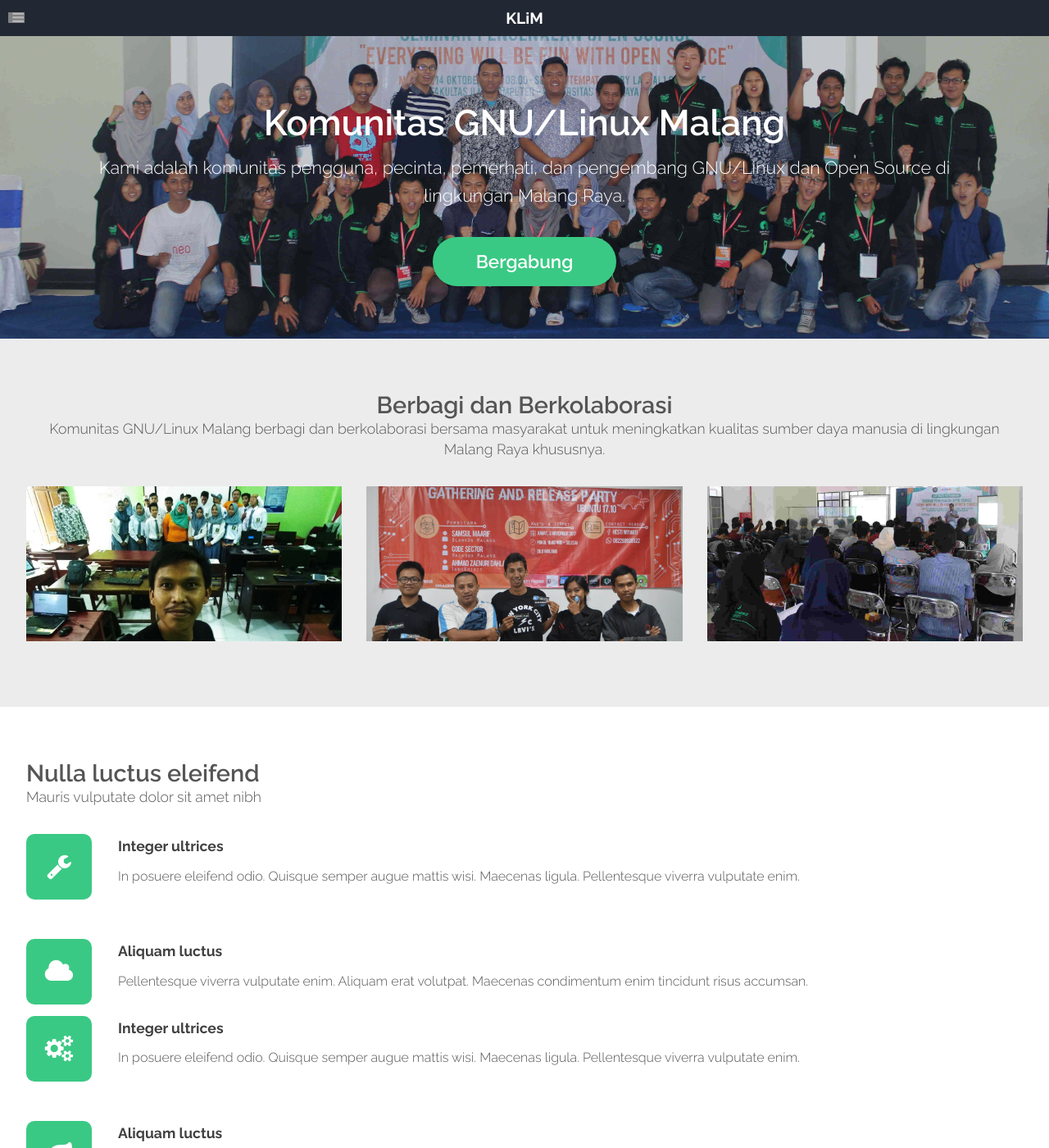
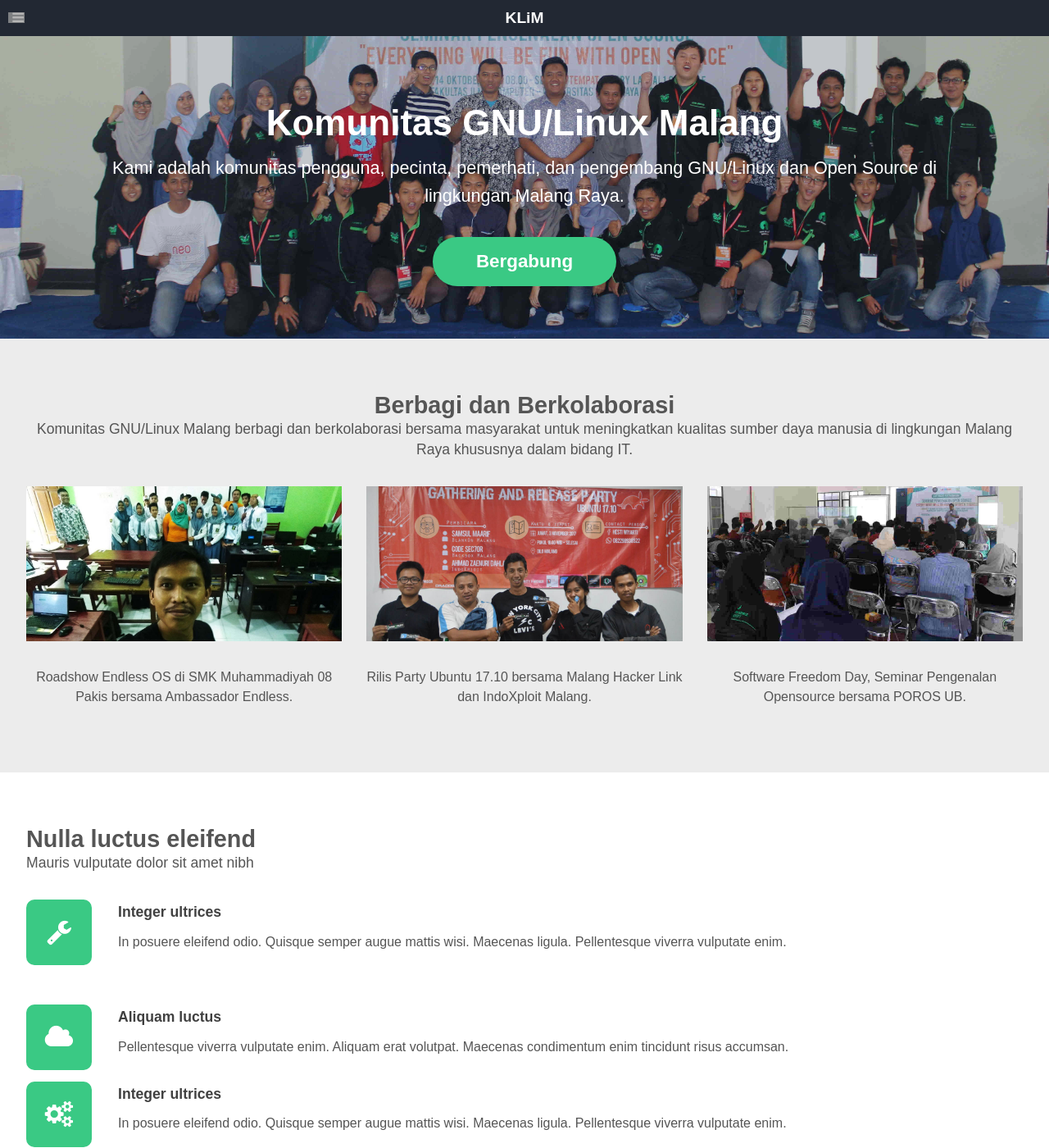
Before and after one commit to old-jekyll-templates/Horizons-Jekyll-Theme, a Jekyll site: the page built from index.html, in a window 1280 px wide and 1400 px high. Shown: the whole window at 82% size. Built offline with Jekyll 4.4.1, drawn with Linux system fonts in a browser that asks for light colours; the list of posts is cut into pages by our own code; some of the changed text lies outside the part shown; grey boxes are pictures that could not be loaded.

Commit message:
update & add lokasi.html
Signed-off-by: Samsul Ma'arif <hay@samsul.web.id>

```diff
--- a/_layouts/default.html
+++ b/_layouts/default.html
@@ -58,18 +58,18 @@
 							</div>
 							<div class="4u">
 								<section>
-									<header class="major">
-										<h2>Donec dictum metus</h2>
+									<header id="kontak" class="major">
+										<h2>Kontak</h2>
 										<span class="byline">Mattis wisi maecenas ligula</span>
 									</header>
 									<ul class="contact">
 										<li>
-											<span class="address">Address</span>
+											<span class="address">Basecamp</span>
 											<span>Desa Tanggung, Rt.01/Rw.04 <br />Kec. Turen Kab. Malang</span>
 										</li>
 										<li>
 											<span class="mail">Mail</span>
-											<span><a href="#">someone@untitled.tld</a></span>
+											<span><a href="#">halo@klim.or.id</a></span>
 										</li>
 										<li>
 											<span class="phone">Phone</span>
--- a/_layouts/landing.html
+++ b/_layouts/landing.html
@@ -32,20 +32,20 @@ layout: default
 				<section class="container">
 					<header class="major">
 						<h2>Berbagi dan Berkolaborasi</h2>
-						<span class="byline">Komunitas GNU/Linux Malang berbagi dan berkolaborasi bersama masyarakat untuk meningkatkan kualitas sumber daya manusia di lingkungan Malang Raya khususnya.</span>
+						<span class="byline">Komunitas GNU/Linux Malang berbagi dan berkolaborasi bersama masyarakat untuk meningkatkan kualitas sumber daya manusia di lingkungan Malang Raya khususnya dalam bidang IT.</span>
 					</header>
 					<div class="row no-collapse-1">
 						<section class="4u">
 							<a href="#" class="image feature"><img src="{{ site.baseurl }}/assets/images/pic04.jpg" alt=""></a>
-							<!-- <p>Nam in massa. Sed vel tellus. Curabitur sem urna, consequat vel, suscipit in, mattis placerat.</p> -->
+							<p>Roadshow Endless OS di SMK Muhammadiyah 08 Pakis bersama Ambassador Endless.</p>
 						</section>
 						<section class="4u">
 							<a href="#" class="image feature"><img src="{{ site.baseurl }}/assets/images/pic07.jpg" alt=""></a>
-							<!-- <p>Donec ornare neque ac sem. Mauris aliquet. Aliquam sem leo, vulputate sed, convallis. Donec magna.</p> -->
+							<p>Rilis Party Ubuntu 17.10 bersama Malang Hacker Link dan IndoXploit Malang.</p>
 						</section>
 						<section class="4u">
 							<a href="#" class="image feature"><img src="{{ site.baseurl }}/assets/images/pic06.jpg" alt=""></a>
-							<!-- <p>Curabitur sem urna, consequat vel, suscipit convallis sem leo, mattis placerat, nulla. Sed ac leo.</p> -->
+							<p>Software Freedom Day, Seminar Pengenalan Opensource bersama POROS UB.</p>
 						</section>
 
 					</div>
--- a/_layouts/main.html
+++ b/_layouts/main.html
@@ -6,7 +6,7 @@ layout: default
 				<div class="container">
 
 					<!-- Logo -->
-						<h1><a href="#" id="logo">{{ page.title }}</a></h1>
+						<h1><a href="#" id="logo">KLiM</a></h1>
 
 					{% include nav.html %}
 
--- a/assets/css/style.css
+++ b/assets/css/style.css
@@ -4,7 +4,7 @@
 	Released for free under the Creative Commons Attribution 3.0 license (templated.co/license)
 */
 @import url("font-awesome.min.css");
-@import url("http://fonts.googleapis.com/css?family=Raleway:100,200,300,400,500,600,700,800,900");
+/*@import url("http://fonts.googleapis.com/css?family=Raleway:100,200,300,400,500,600,700,800,900"); */
 
 /* Basic */
 
@@ -22,7 +22,7 @@
 
 	a {
 		color: #3ac984;
-		text-decoration: underline;
+		text-decoration: none;
 	}
 
 		a:hover {
@@ -223,12 +223,10 @@
 	ol.default {
 		list-style: decimal;
 		padding-left: 1.25em;
-		text-decoration: none;
 	}
 
 		ol.default li {
 			padding-left: 0.25em;
-			text-decoration: none;
 		}
 
 	ul {
@@ -238,7 +236,6 @@
 
 		ul.default {
 			list-style: none;
-			text-decoration: none;
 		}
 
 			ul.default li {
@@ -246,13 +243,11 @@
 				padding: 0.60em 0;
 				border-top: 1px solid;
 				border-color: rgba(192, 192, 192, 0.15);
-				text-decoration: none;
 			}
 
 			ul.default > :first-child {
 				padding-top: 0;
 				border-top: none;
-				text-decoration: none;
 			}
 
 		ul.icons {
```
Also changed, not shown: other parts of _layouts/default.html (+1 -1 lines), other parts of _layouts/landing.html (+1 -1 lines), _includes/nav.html (+1 -11 lines), lokasi.html (added, +26 -0 lines), 1 other file.
